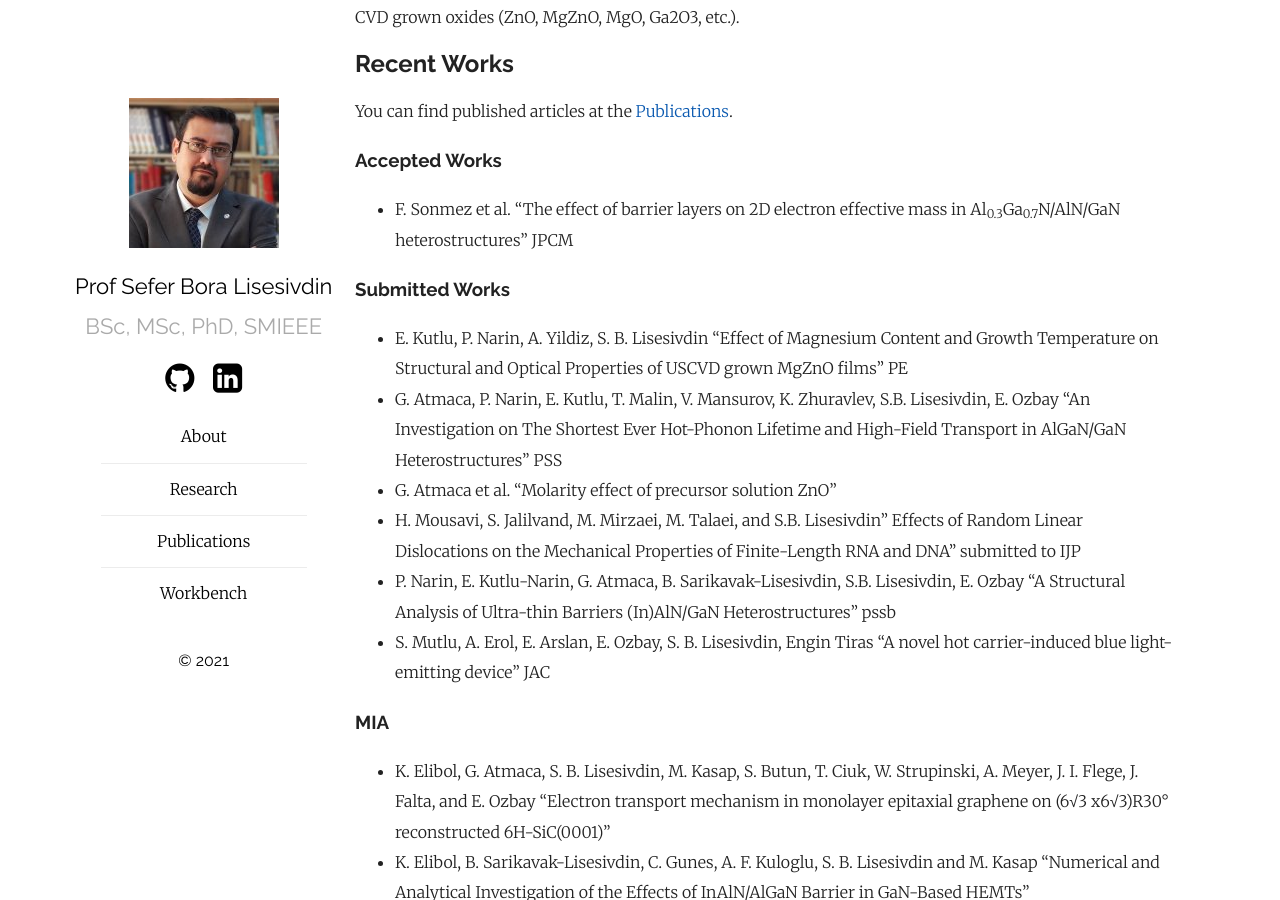
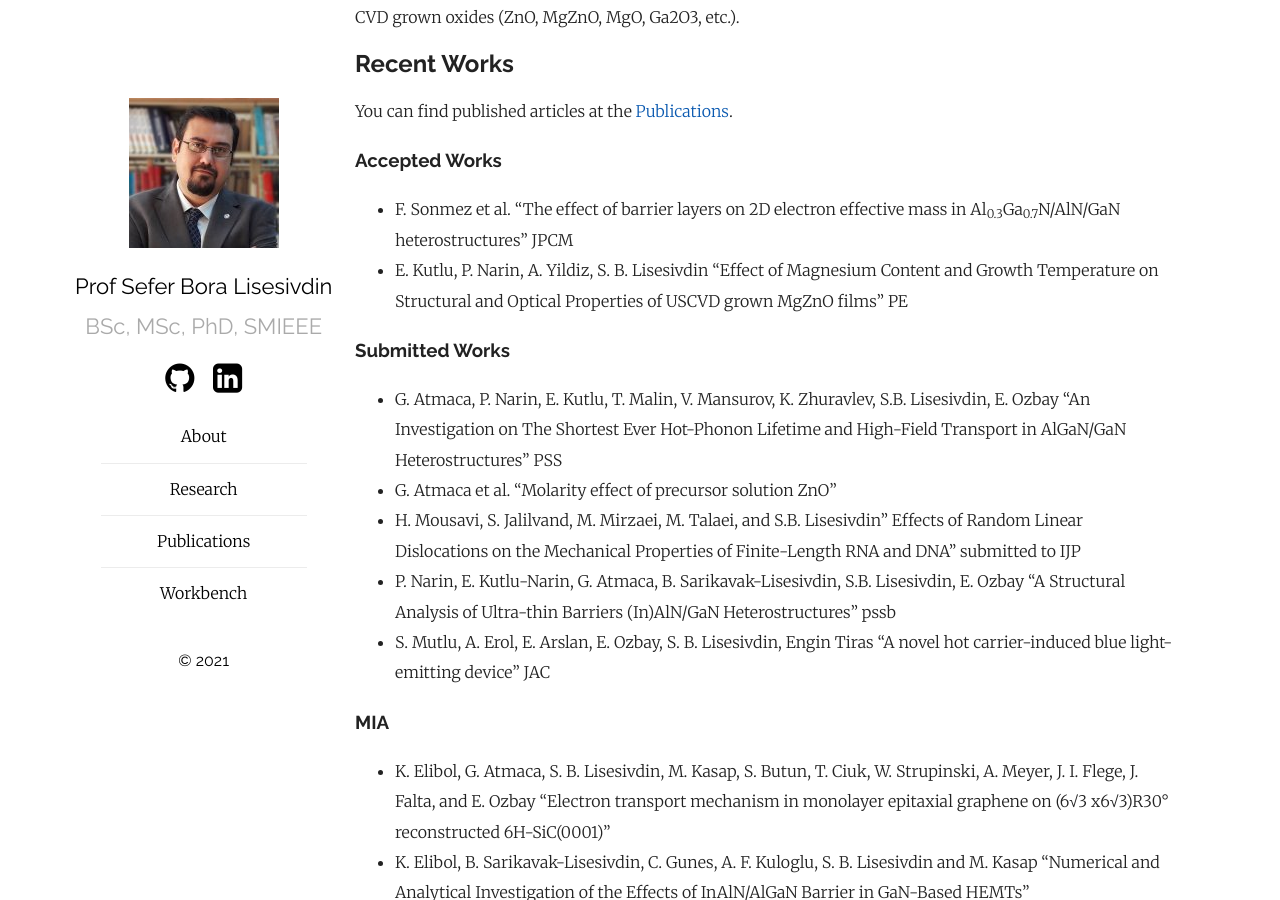
Before and after one commit to sblisesivdin/sblisesivdin.github.io, a Jekyll site: the page built from workbench.md, in a window 1280 px wide and 900 px high, scrolled down 595 px. Built offline with Jekyll 4.4.1, drawn with Linux system fonts in a browser that asks for light colours; our own code applies the rules of GitHub Pages for plain Markdown files.

```diff
--- a/workbench.md
+++ b/workbench.md
@@ -14,10 +14,10 @@ You can find published articles at the [Publications](publications.md).
 ### Accepted Works
 
 * F. Sonmez et al. "The effect of barrier layers on 2D electron effective mass in Al<sub>0.3</sub>Ga<sub>0.7</sub>N/AlN/GaN heterostructures" JPCM
+* E. Kutlu, P. Narin, A. Yildiz, S. B. Lisesivdin "Effect of Magnesium Content and Growth Temperature on Structural and Optical Properties of USCVD grown MgZnO films" PE
 
 ### Submitted Works
 
-* E. Kutlu, P. Narin, A. Yildiz, S. B. Lisesivdin "Effect of Magnesium Content and Growth Temperature on Structural and Optical Properties of USCVD grown MgZnO films" PE
 * G. Atmaca, P. Narin, E. Kutlu, T. Malin, V. Mansurov, K. Zhuravlev, S.B. Lisesivdin, E. Ozbay "An Investigation on The Shortest Ever Hot-Phonon Lifetime and High-Field Transport in AlGaN/GaN Heterostructures" PSS
 * G. Atmaca et al. "Molarity effect of precursor solution ZnO"
 * H. Mousavi, S. Jalilvand, M. Mirzaei, M. Talaei, and S.B. Lisesivdin" Effects of Random Linear Dislocations on the Mechanical Properties of Finite-Length RNA and DNA" submitted to IJP
```
